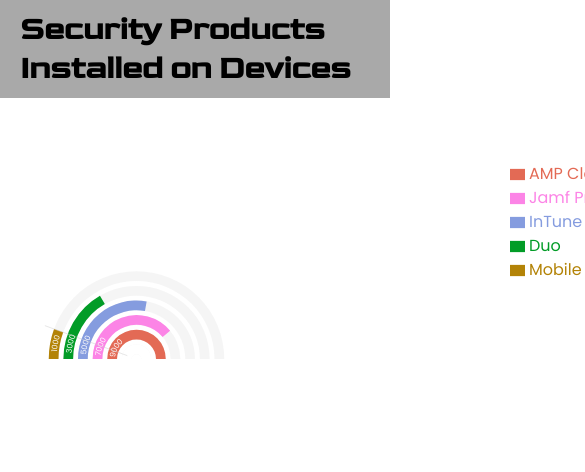
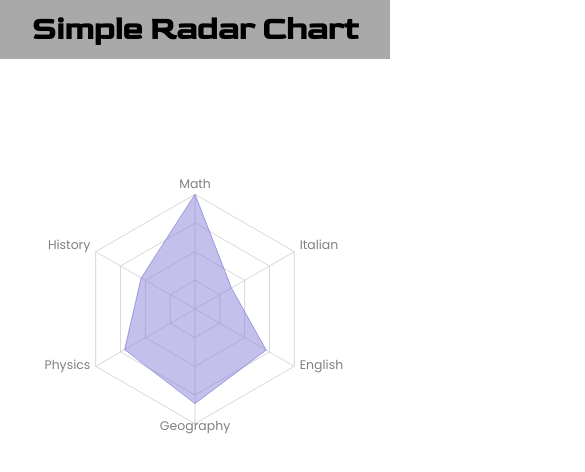
Before and after one commit to wlorand3/recharts-protos, a React (Create React App) app: page / in a window 390 px wide. Shown: the top 472 px of the page, 585 px wide, since content can reach past the window. Built offline with nearby package versions, Linux system fonts and the light colour scheme.

Commit message:
feature: added dead simple radar chart with single radar - responsive no workie

```diff
--- a/src/App.js
+++ b/src/App.js
@@ -3,8 +3,9 @@ import React from "react";
 
 // components
 // import SimpleLineChart from "./components/SimpleLineChart";
-import SecurityProductsRadialChart from "./components/SecurityProductsRadialChart";
+// import SecurityProductsRadialChart from "./components/SecurityProductsRadialChart";
 // import AreaChartCryptoPrice from "./components/AreaChartCryptoPrice";
+import SimpleRadarChart from "./components/SimpleRadarChart";
 
 // styles
 import "./styles/globals.css";
@@ -13,9 +14,11 @@ function App() {
   return (
     <>
       <header className="charts-header">
-        <h1>Security Products Installed on Devices</h1>
+        {/* <h1>Security Products Installed on Devices</h1> */}
+        <h1>Simple Radar Chart</h1>
       </header>
-      <SecurityProductsRadialChart />
+      <SimpleRadarChart />
+      {/* <SecurityProductsRadialChart /> */}
       {/* <SimpleLineChart /> */}
       {/* <AreaChartCryptoPrice /> */}
     </>
--- /dev/null
+++ b/src/components/SimpleRadarChart.js
@@ -0,0 +1,49 @@
+// react
+import React from "react";
+
+// recharts
+import {
+  PolarAngleAxis,
+  PolarGrid,
+  Radar,
+  RadarChart,
+  ResponsiveContainer,
+} from "recharts";
+
+// data
+import { report_card } from "../data/report_card";
+
+// styles
+import "../styles/charts.css";
+
+function SimpleRadarChart() {
+  // test data access
+  //   console.log(report_card.length); // 5
+
+  return (
+    <div className="chart-container">
+      {/* <ResponsiveContainer width="80%" height="80%"> */}
+      <RadarChart
+        cx="50%"
+        cy="50%"
+        width={500}
+        height={500}
+        outerRadius="60%"
+        data={report_card}
+      >
+        <PolarGrid />
+        <PolarAngleAxis dataKey="subject" />
+        <Radar
+          name="Mike"
+          dataKey="A"
+          stroke="#8884d8"
+          fill="#8884d8"
+          fillOpacity={0.5}
+        />
+      </RadarChart>
+      {/* </ResponsiveContainer> */}
+    </div>
+  );
+}
+
+export default SimpleRadarChart;
--- /dev/null
+++ b/src/data/report_card.js
@@ -0,0 +1,38 @@
+export const report_card = [
+  {
+    subject: "Math",
+    A: 120,
+    B: 110,
+    fullMark: 150,
+  },
+  {
+    subject: "Italian",
+    A: 44,
+    B: 130,
+    fullMark: 150,
+  },
+  {
+    subject: "English",
+    A: 86,
+    B: 130,
+    fullMark: 150,
+  },
+  {
+    subject: "Geography",
+    A: 99,
+    B: 100,
+    fullMark: 150,
+  },
+  {
+    subject: "Physics",
+    A: 85,
+    B: 90,
+    fullMark: 150,
+  },
+  {
+    subject: "History",
+    A: 65,
+    B: 85,
+    fullMark: 150,
+  },
+];
```
